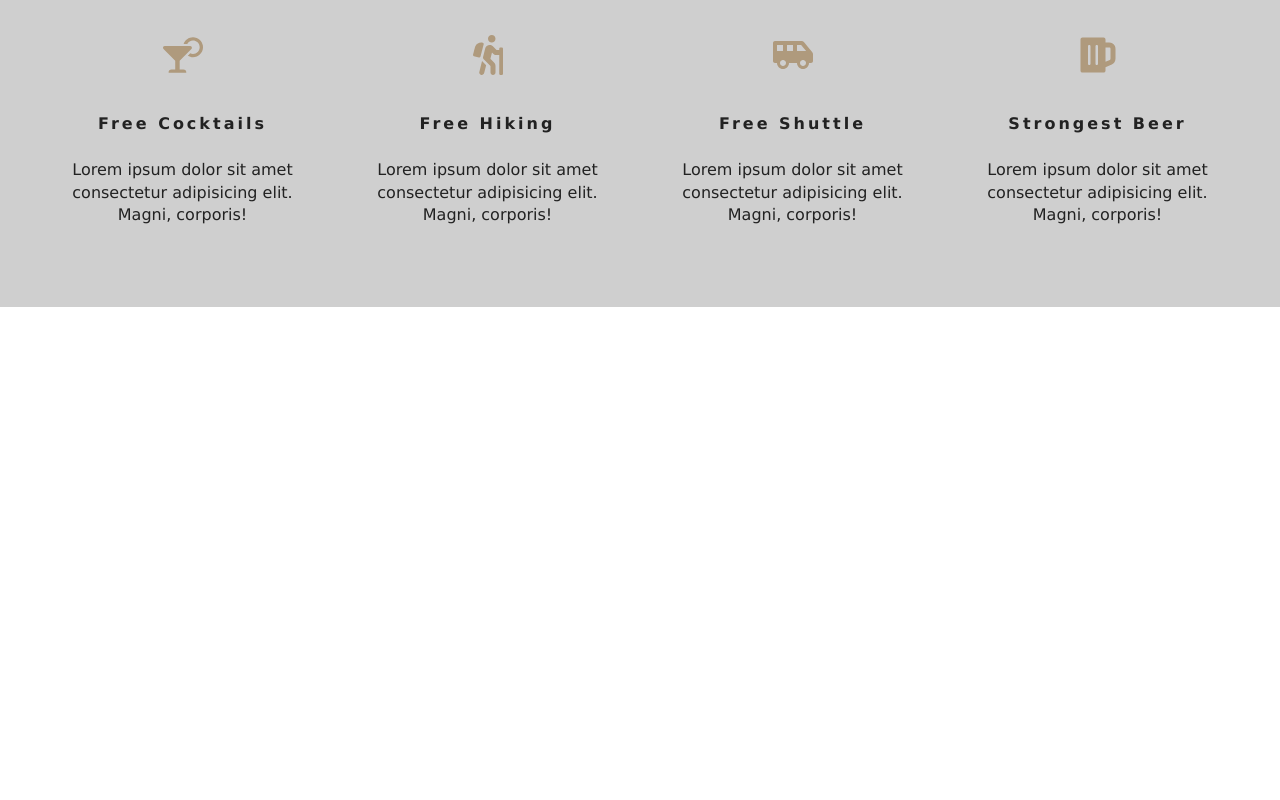
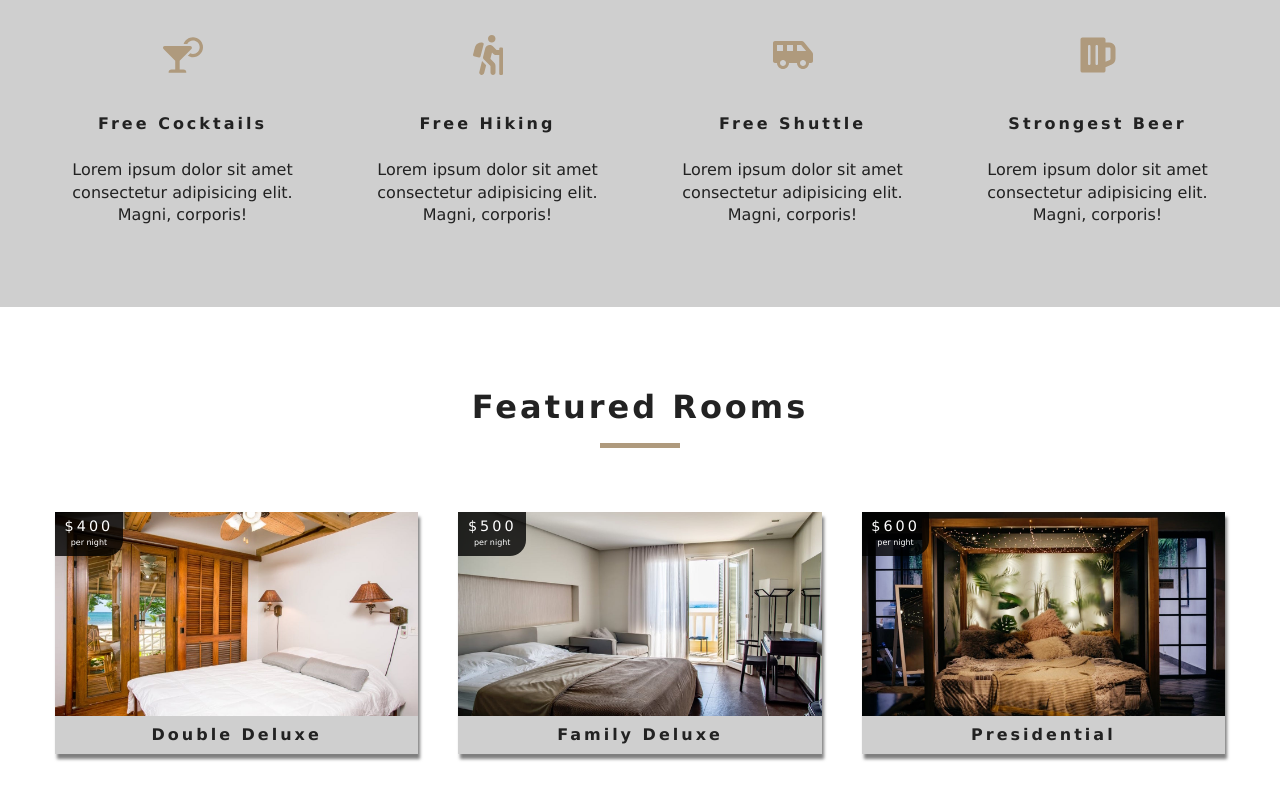
Before and after one commit to AndreyKholopov/Beach-Resort, a React (Create React App) app: page / in a window 1280 px wide. Shown: the part 972-1772 px from the top of the page. Before the commit the page ends 1279 px from the top, so only its background shows below. Built offline with nearby package versions, Linux system fonts and the light colour scheme.

Commit message:
add Room component

```diff
--- /dev/null
+++ b/src/components/FeaturedRooms.js
@@ -0,0 +1,27 @@
+import React, { Component } from "react";
+
+import { RoomContext } from "../context";
+import Loading from "./Loading";
+import Room from "./Room";
+import Title from "./Title";
+
+export default class FeaturedRooms extends Component {
+   static contextType = RoomContext;
+
+   render() {
+      let { loading, featuredRooms: rooms } = this.context;
+
+      rooms = rooms.map(room => {
+         return <Room key={room.id} room={room} />;
+      });
+
+      return (
+         <section className="featured-rooms">
+            <Title title="featured rooms" />
+            <div className="featured-rooms-center">
+               {loading ? <Loading /> : rooms}
+            </div>
+         </section>
+      );
+   }
+}
--- /dev/null
+++ b/src/components/Loading.js
@@ -0,0 +1,12 @@
+import React from 'react'
+
+import loadingGif from '../images/gif/loading-arrow.gif'
+
+export default function Loading() {
+   return (
+      <div className='loading'>
+         <h4>rooms data loading</h4>
+         <img src={loadingGif} alt="loading..."/>
+      </div>
+   )
+}
--- /dev/null
+++ b/src/components/Room.js
@@ -0,0 +1,38 @@
+import React from "react";
+
+import defaultImg from "../images/room-1.jpeg";
+
+import { Link } from "react-router-dom";
+import PropTypes from "prop-types";
+
+export default function Room({ room }) {
+   const { name, slug, images, price } = room;
+
+   return (
+      <article className="room">
+         <div className="img-container">
+            <img src={images[0] || defaultImg} alt="single room" />
+
+            <div className="price-top">
+               <h6>${price}</h6>
+               <p>per night</p>
+            </div>
+
+            <Link to={`/rooms/${slug}`} className="btn-primary room-link">
+               Features
+            </Link>
+         </div>
+
+         <p className="room-info">{name}</p>
+      </article>
+   );
+}
+
+Room.propTypes = {
+   room: PropTypes.shape({
+      name: PropTypes.string.isRequired,
+      slug: PropTypes.string.isRequired,
+      images: PropTypes.arrayOf(PropTypes.string).isRequired,
+      price: PropTypes.number.isRequired
+   })
+};
--- /dev/null
+++ b/src/context.js
@@ -0,0 +1,49 @@
+import React, { Component } from "react";
+
+import items from "./data";
+
+const RoomContext = React.createContext();
+
+class RoomProvider extends Component {
+   state = {
+      rooms: [],
+      sortedRooms: [],
+      featuredRooms: [],
+      loading: true
+   };
+
+   componentDidMount() {
+      let rooms = this.formatData(items);
+      let featuredRooms = rooms.filter(room => room.featured === true);
+      this.setState({
+         rooms,
+         featuredRooms,
+         sortedRooms: rooms,
+         loading: false
+      });
+   }
+
+   formatData(items) {
+      let tempItems = items.map(item => {
+         let id = item.sys.id;
+         let images = item.fields.images.map(image => image.fields.file.url);
+
+         let room = { ...item.fields, images, id };
+         return room;
+      });
+
+      return tempItems;
+   }
+
+   render() {
+      return (
+         <RoomContext.Provider value={{ ...this.state }}>
+            {this.props.children}
+         </RoomContext.Provider>
+      );
+   }
+}
+
+const RoomConsumer = RoomContext.Consumer;
+
+export { RoomProvider, RoomConsumer, RoomContext };
--- a/src/index.js
+++ b/src/index.js
@@ -1,14 +1,16 @@
 import React from "react";
 import ReactDOM from "react-dom";
-// import './index.css';
 import { BrowserRouter as Router } from "react-router-dom";
 import App from "./App";
 import * as serviceWorker from "./serviceWorker";
+import { RoomProvider } from "./context";
 
 ReactDOM.render(
-   <Router>
-      <App />
-   </Router>,
+   <RoomProvider>
+      <Router>
+         <App />
+      </Router>
+   </RoomProvider>,
    document.getElementById("root")
 );
 
--- a/src/pages/Home.js
+++ b/src/pages/Home.js
@@ -3,6 +3,7 @@
 import Hero from "../components/Hero";
 import Banner from "../components/Banner";
 import Services from "../components/Services";
+import FeaturedRooms from "../components/FeaturedRooms";
 
 import { Link } from "react-router-dom";
 
@@ -20,6 +21,7 @@
             </Banner>
          </Hero>
          <Services />
+         <FeaturedRooms />
       </>
    );
 }
```
